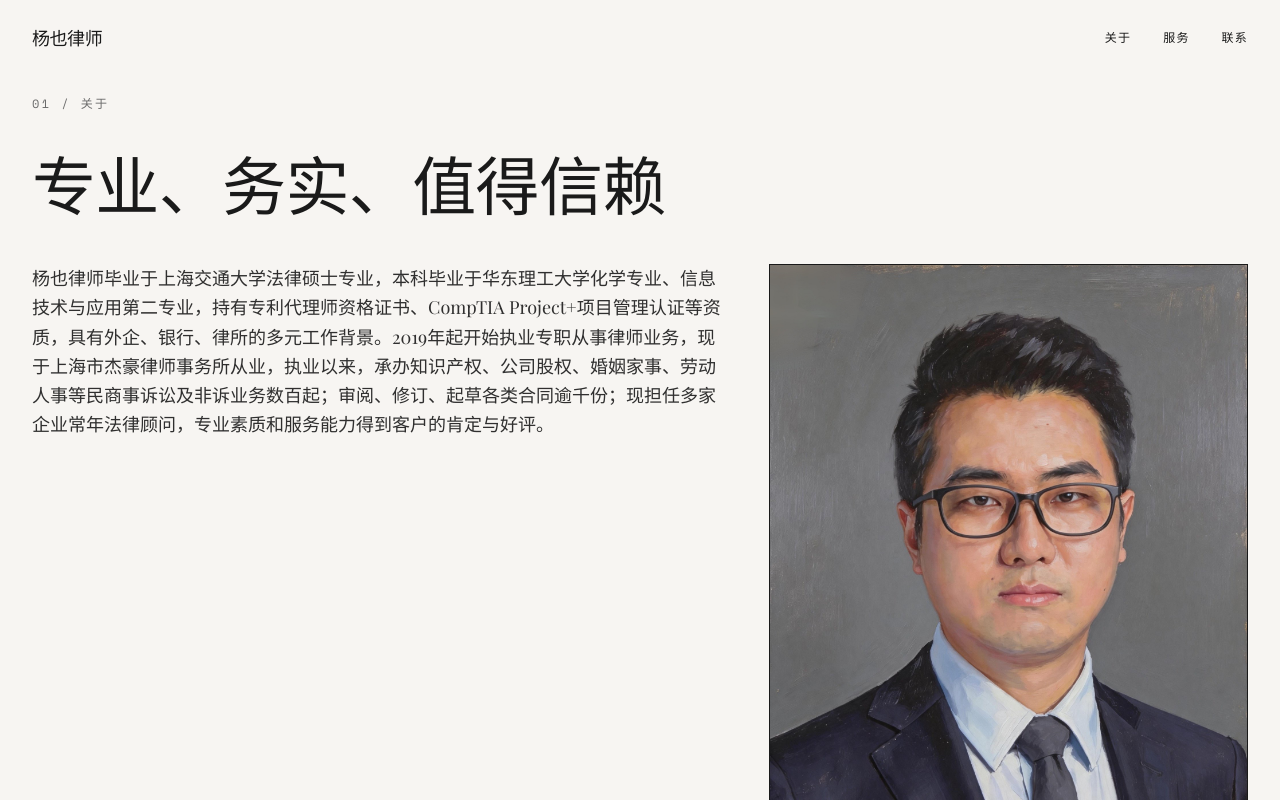
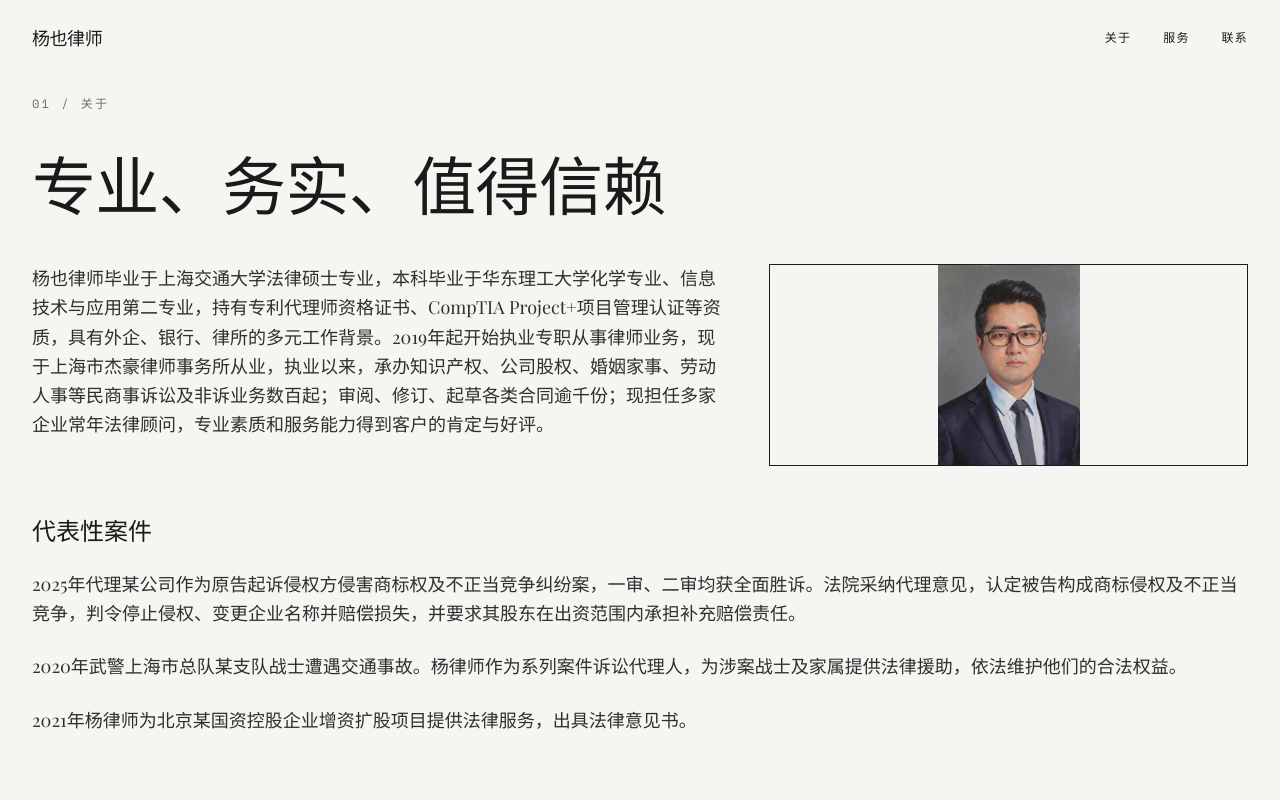
Before and after one commit to iyangye/yangyelawyer, a React (Vite) app: page / in a window 1280 px wide. Shown: the top 800 px of the page. Built offline with nearby package versions, Linux system fonts and the light colour scheme; a web font is replaced by a local one.

Commit message:
style: 将照片最大高度限制为 200px
恢复 items-start 布局，改用内联 maxHeight: 200px 限制照片
渲染高度，使其与左侧文字段落高度更协调。

```diff
--- a/src/components/About.tsx
+++ b/src/components/About.tsx
@@ -18,7 +18,7 @@ export default function About() {
           </h2>
         </ScrollReveal>
 
-        <div className="mt-10 grid items-stretch gap-12 md:grid-cols-12">
+        <div className="mt-10 grid items-start gap-12 md:grid-cols-12">
           <div className="md:col-span-7">
             <ScrollReveal delay={150}>
               <p className="font-body text-lg leading-relaxed text-ink/90">
@@ -28,12 +28,13 @@ export default function About() {
           </div>
 
           <div className="md:col-span-5">
-            <ScrollReveal delay={300} className="h-full">
-              <div className="relative flex h-full justify-center overflow-hidden border border-ink">
+            <ScrollReveal delay={300}>
+              <div className="relative flex justify-center overflow-hidden border border-ink">
                 <img
                   src={`${import.meta.env.BASE_URL}profile.jpg`}
                   alt="杨也律师"
-                  className="h-full w-auto object-contain"
+                  className="h-auto w-auto object-contain"
+                  style={{ maxHeight: '200px' }}
                 />
               </div>
             </ScrollReveal>
```
